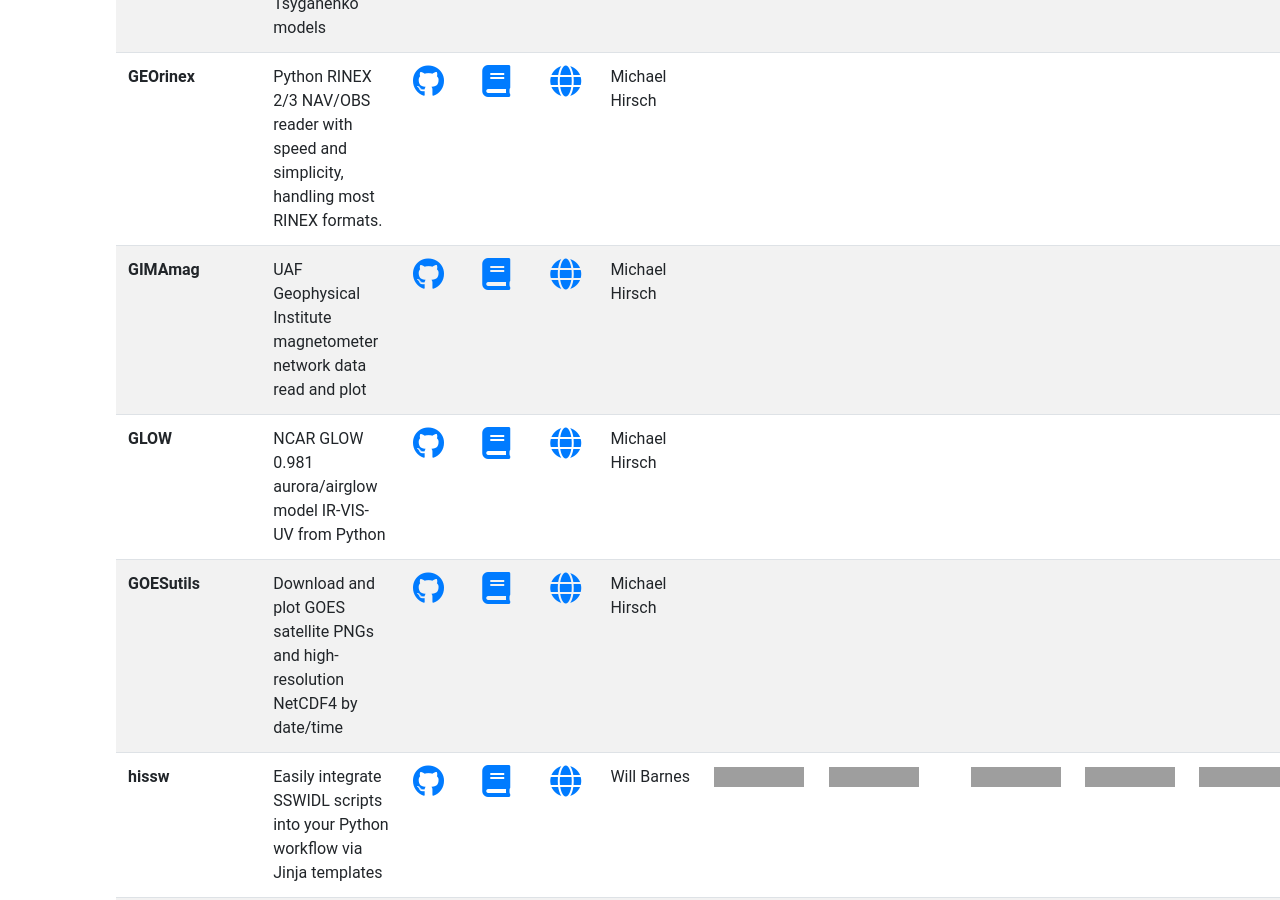
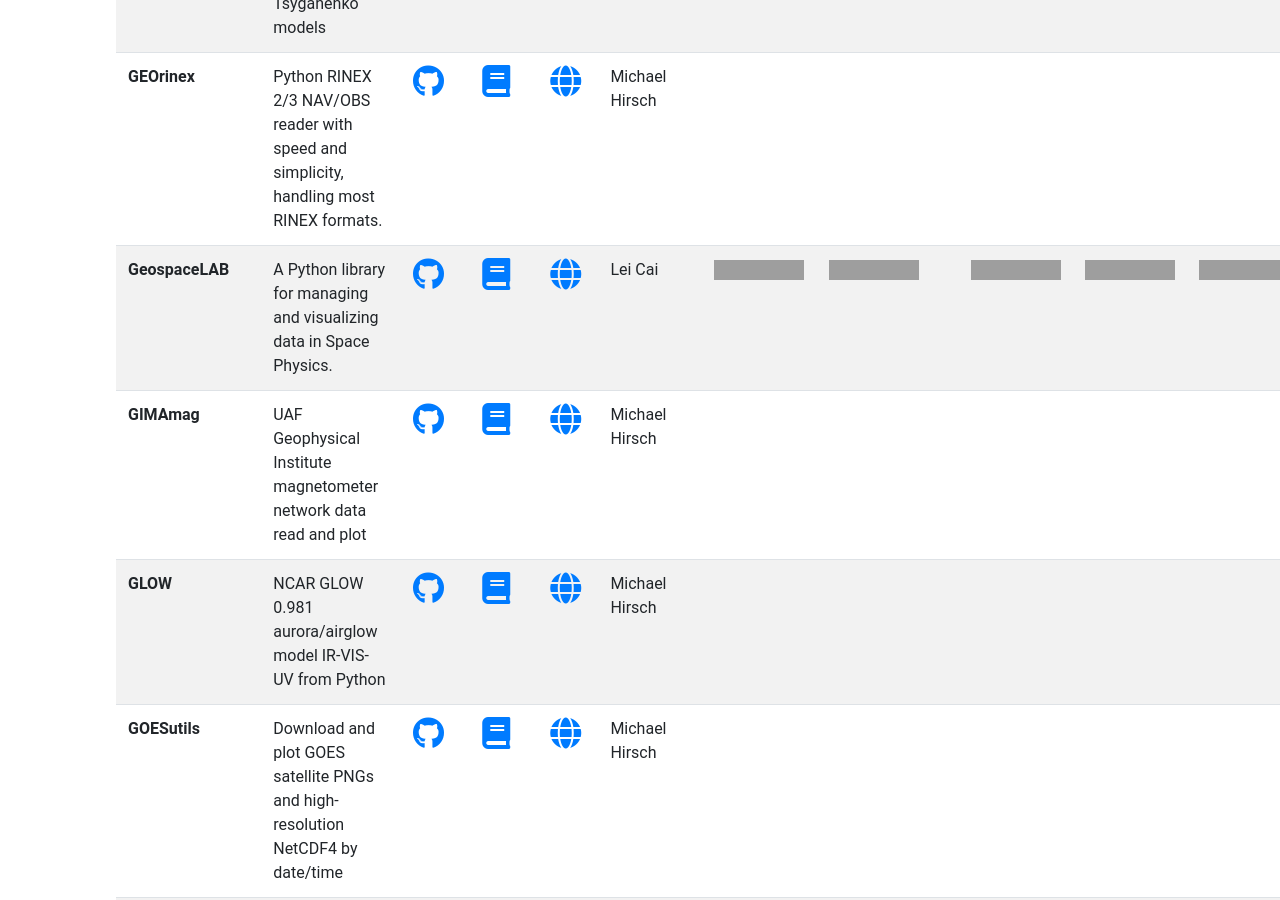
Before and after one commit to heliophysicsPy/heliophysicsPy.github.io, a Jekyll site: the page built from _pages/projects.html, in a window 1280 px wide and 900 px high, scrolled down 4259 px, cut to the strip 0-900 px from the top of the window. Built offline with Jekyll 4.4.1, drawn with Linux system fonts in a browser that asks for light colours; nearby versions of some CDN libraries; grey boxes are pictures that could not be loaded.

Commit message:
Add GeospaceLAB to the PyHC Project list

```diff
--- a/_data/projects.yml
+++ b/_data/projects.yml
@@ -79,6 +79,21 @@
   description: Python RINEX 2/3 NAV/OBS reader with speed and simplicity, handling most RINEX formats.
   contact: Michael Hirsch
   keywords: ["ionosphere_thermosphere_mesosphere","specific"]
+
+- name: "GeospaceLAB"
+  url: "https://github.com/JouleCai/geospacelab"
+  description: "A Python library for managing and visualizing data in Space Physics."
+  logo: "https://github.com/JouleCai/geospacelab/blob/master/docs/images/logo_v1_landscape_accent_colors.png"
+  docs: "https://geospacelab.readthedocs.io/en/latest/"
+  code: "https://github.com/JouleCai/geospacelab"
+  contact: "Lei Cai"
+  keywords: ["geospace","ionosphere_thermosphere_mesosphere","magnetosphere","data_retrieval","data_containe","plotting","data_access", "data_analysis"]
+  community: ["https://img.shields.io/badge/Good-brightgreen.svg", "Good"]
+  documentation: ["https://img.shields.io/badge/Good-brightgreen.svg", "Partially met"]
+  testing: ["https://img.shields.io/badge/Good-brightgreen.svg", "Good"]
+  software_maturity: ["https://img.shields.io/badge/Good-brightgreen.svg", "Good"]
+  python3: ["https://img.shields.io/badge/Good-brightgreen.svg", "Good"]
+  license: ["https://img.shields.io/badge/Good-brightgreen.svg", "Good"]
 
 - name: GOESutils
   code: https://github.com/space-physics/GOESplot
```
